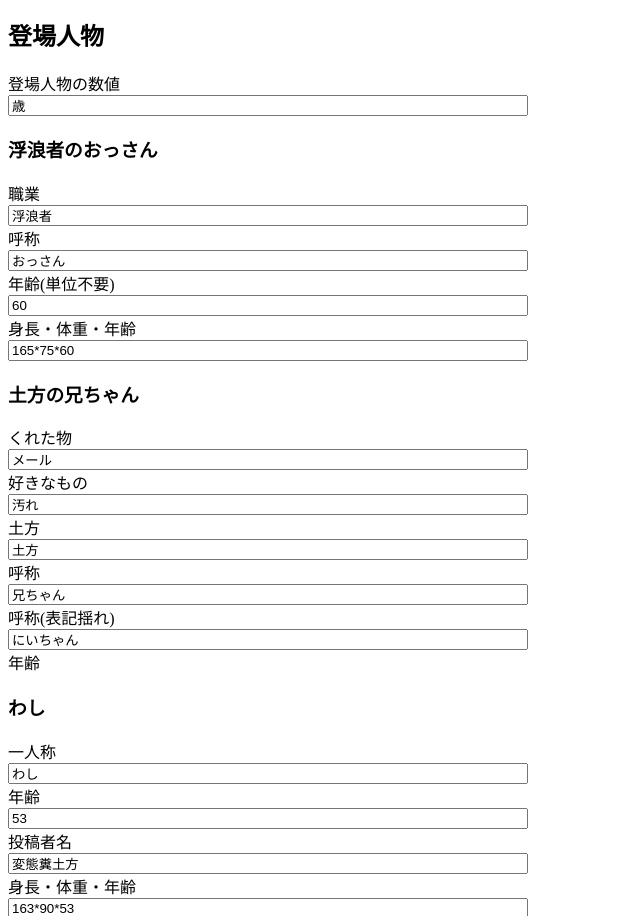
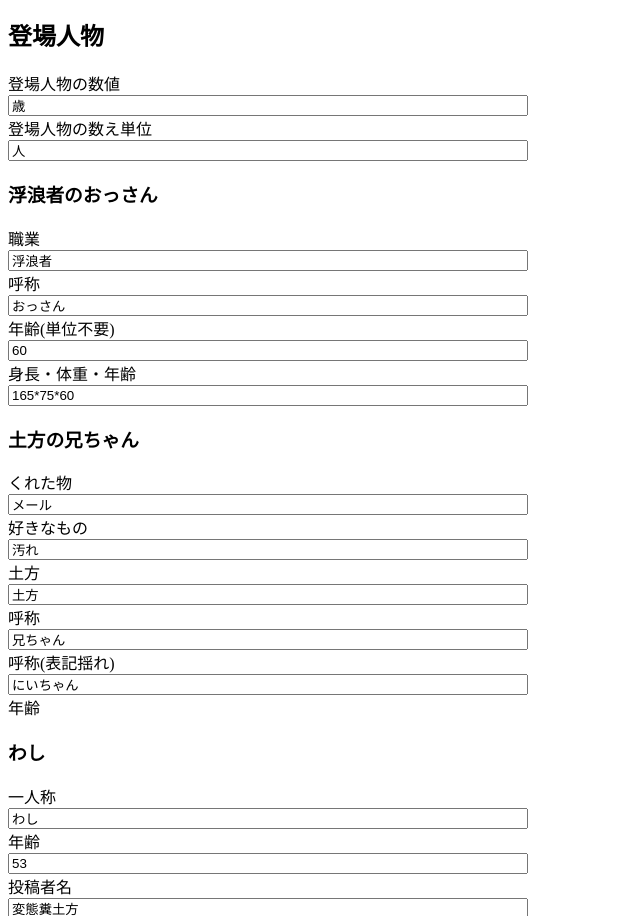
Before and after one commit to LordRyu-Dev/vuegene, a plain HTML site: page index.html in a window 1280 px wide. Shown: the part 1106-2022 px from the top of the page, without its empty margins (0-640 px from the left). Drawn offline with nearby package versions, Linux system fonts and the light colour scheme.

```diff
--- a/index.html
+++ b/index.html
@@ -57,6 +57,8 @@
       <h2>登場人物</h2>
       <label for="age">登場人物の数値</label>
       <input type="text" v-model="age">
+      <label for="nin">登場人物の数え単位</label>
+      <input type="text" v-model="nin">
       <h3>浮浪者のおっさん</h3>
       <label for="furousha">職業</label>
       <input type="text" v-model="furousha">
--- a/js/main.js
+++ b/js/main.js
@@ -23,6 +23,7 @@ const app = Vue.createApp({
     asu: '明日',
     yasumi: '休み',
     age: '歳',
+    nin:'人',
     furousha: '浮浪者',
     ossan: 'おっさん',
     ossanAge: '60',
```
